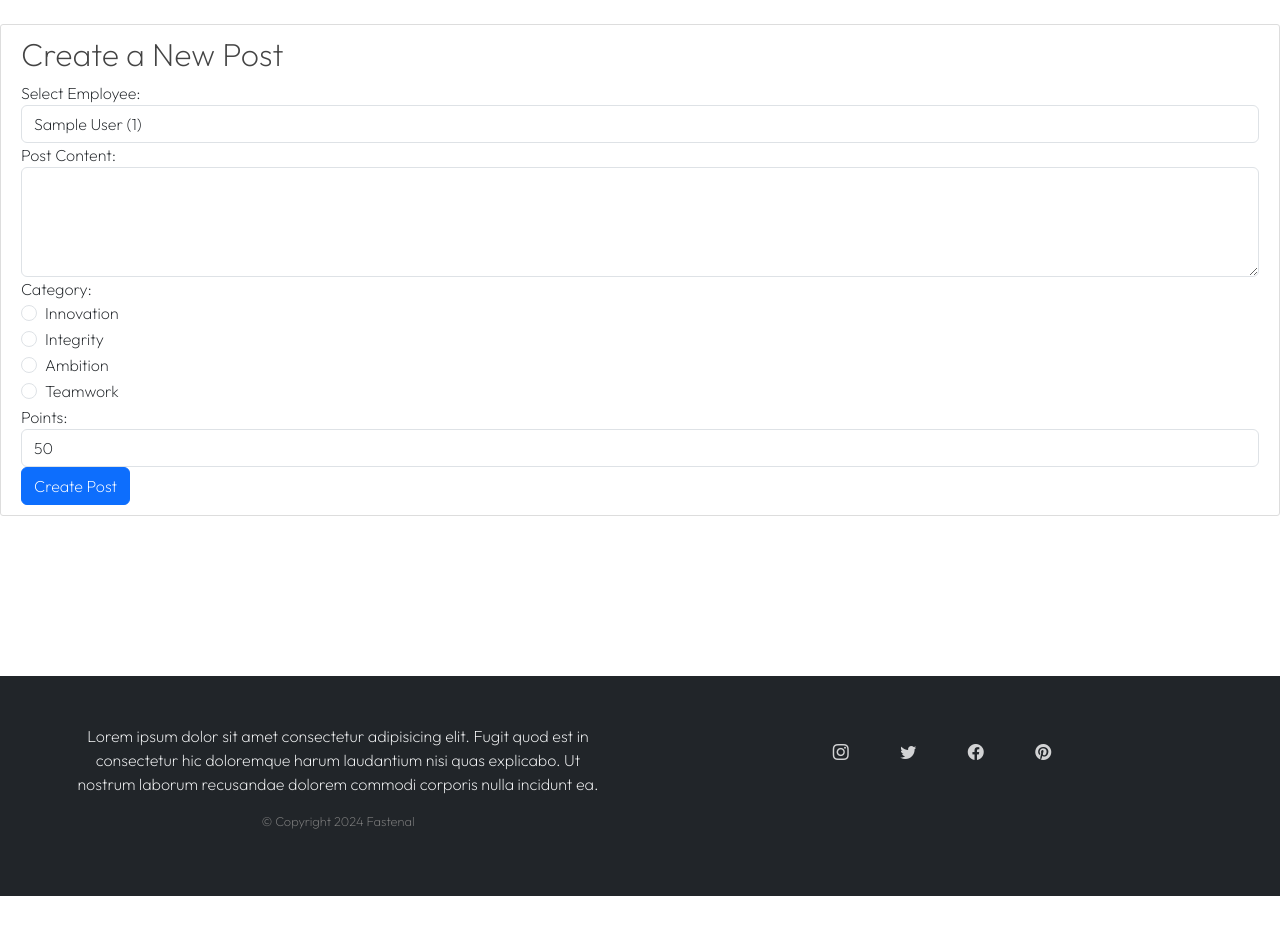
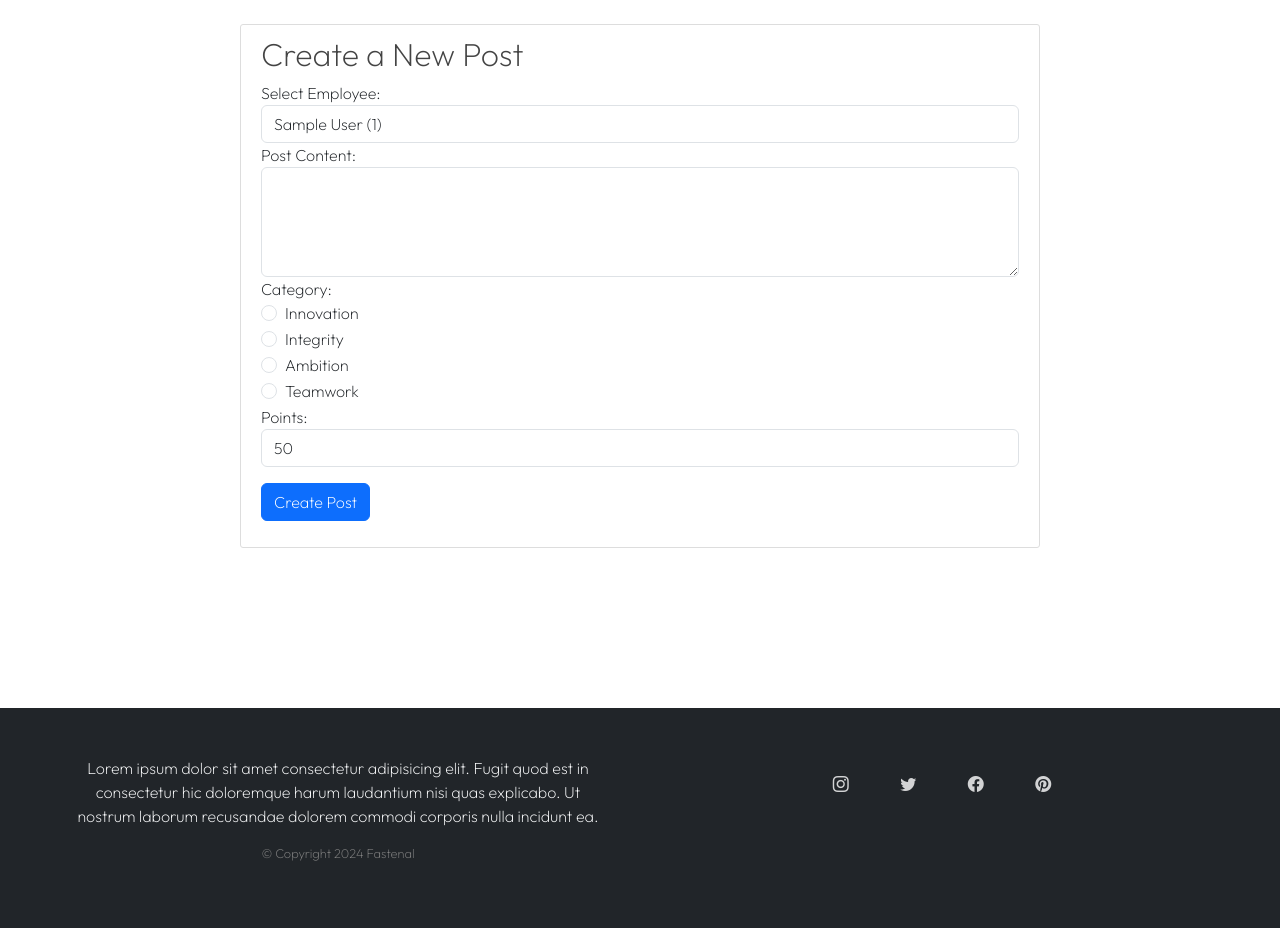
Before and after one commit to priyatham22/ERRSFastenal, a Flask app: page /new_blog in a window 1280 px wide. Shown: the part 56-984 px from the top of the page. Before the commit the page ends 952 px from the top, so only its background shows below. Run offline with Flask 3, Linux system fonts and the light colour scheme; the visitor is signed in with stand-in values (Sample User, id 1); tables that the repository leaves empty hold one stand-in row (values such as "Sample post").

Commit message:
add styles on create post page

```diff
--- a/app.py
+++ b/app.py
@@ -86,14 +86,14 @@ def new_blog():
         employees = User.query.filter_by(manager_id=manager_id).all()
 
         employee_choices = [(employee.user_id, f"{employee.name} ({employee.user_id})") for employee in employees]
-        return render_template('new_blog.html', title = 'New Post', employee_choices=employee_choices, session = session)
+        return render_template('new_blog.html', title = 'New Post', employee_choices=employee_choices)
 
 @app.route("/leaderboard")
 def leaderboard():
     if 'user_id' not in session:
         return redirect(url_for('login'))
     details = User.query.with_entities(User.username, User.points).order_by(User.points.desc()).all()
-    return render_template('leaderboard.html', title = 'leaderboard', len = len(details), details = details, session = session)
+    return render_template('leaderboard.html', title = 'leaderboard', len = len(details), details = details)
 
 if __name__ == '__main__':
     app.run(debug=True)
--- a/static/style.css
+++ b/static/style.css
@@ -11,6 +11,8 @@ body {
     margin-bottom: 1rem;
 }
 .content-section {
+    margin-left: 15rem;
+    margin-right: 15rem;
     background: #ffffff;
     padding: 10px 20px;
     border: 1px solid #dddddd;
--- a/templates/new_blog.html
+++ b/templates/new_blog.html
@@ -50,7 +50,7 @@
             </div>
 
             <div class="form-group">
-                <input type="submit" value="Create Post" class="btn btn-primary">
+                <input type="submit" value="Create Post" class="btn btn-primary submit">
             </div>
         </form>
     </div>
```
